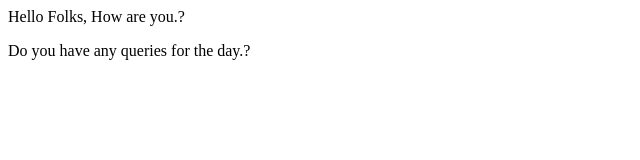
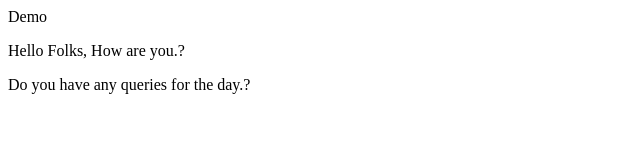
Before and after one commit to satya66655/edy-new, a plain HTML site: page index.html in a window 1280 px wide. Shown: the whole page, without its empty margins (0-640 px from the left). Drawn offline with Linux system fonts and the light colour scheme.

Commit message:
Update index.html

```diff
--- a/index.html
+++ b/index.html
@@ -1,2 +1,3 @@
+<h>Demo</h>
 <p>Hello Folks, How are you.?</p>
 <p>Do you have any queries for the day.?</p>
```
